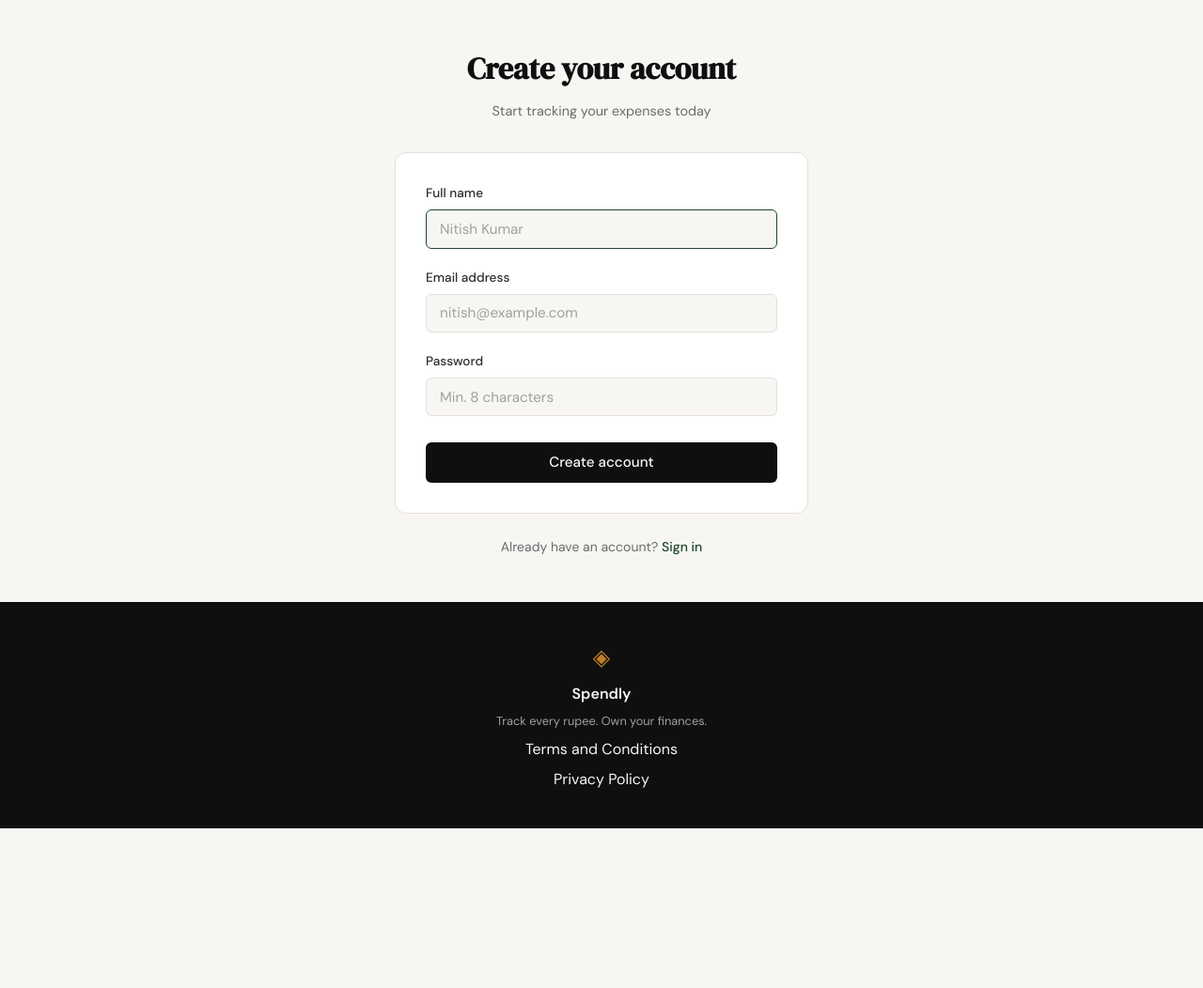
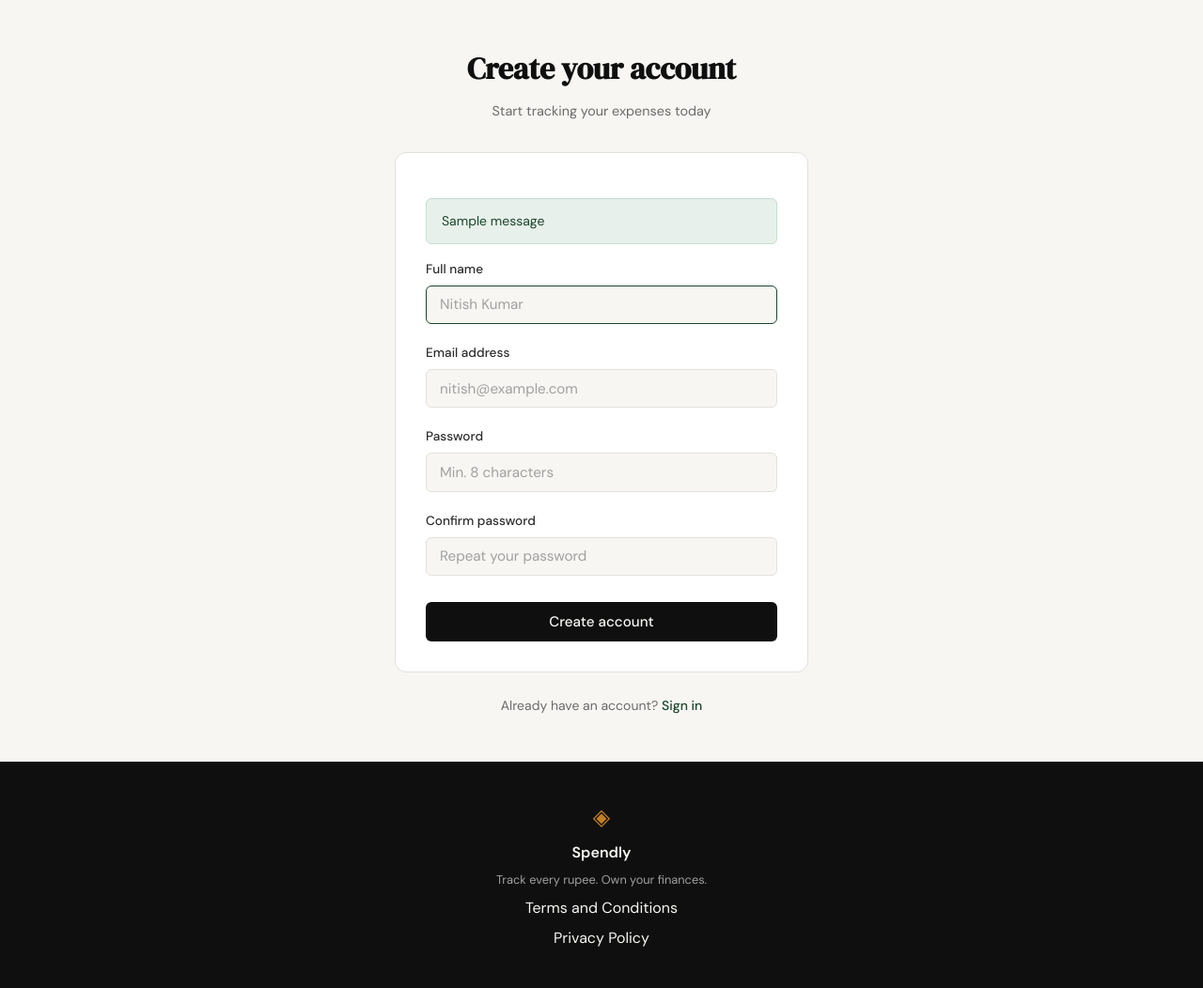
Before and after one commit to Gairolarishav/spendly, a Flask app: page /register in a window 1280 px wide. Shown: the part 61-1113 px from the top of the page at 94% size. Before the commit the page ends 943 px from the top, so only its background shows below. Run offline with Flask 3, Linux system fonts and the light colour scheme; one stand-in notice (Sample message) is shown.

Commit message:
add registration feature

```diff
--- a/app.py
+++ b/app.py
@@ -1,8 +1,9 @@
-from flask import Flask, render_template
-
-from database.db import get_db, init_db, seed_db
+from flask import Flask, render_template, flash, redirect, request, abort
+import sqlite3
+from database.db import get_db, init_db, seed_db, create_user
 
 app = Flask(__name__)
+app.secret_key = "dev-secret-key"
 
 with app.app_context():
     init_db()
@@ -18,9 +19,34 @@ def landing():
     return render_template("landing.html")
 
 
-@app.route("/register")
+@app.route("/register", methods=["GET", "POST"])
 def register():
-    return render_template("register.html")
+    if request.method == "GET":
+        return render_template("register.html")
+
+    if request.method != "POST":
+        abort(405)
+
+    name = request.form.get("name", "").strip()
+    email = request.form.get("email", "").strip()
+    password = request.form.get("password", "")
+    confirm_password = request.form.get("confirm_password", "")
+
+    if not name or not email or not password or not confirm_password:
+        flash("Please fill in all fields.", "error")
+        return render_template("register.html", name=name, email=email)
+
+    if password != confirm_password:
+        flash("Passwords do not match.", "error")
+        return render_template("register.html", name=name, email=email)
+
+    try:
+        create_user(name, email, password)
+        flash("Account created! Please sign in.", "success")
+        return redirect("/login")
+    except sqlite3.IntegrityError:
+        flash("Email already registered.", "error")
+        return render_template("register.html", name=name, email=email)
 
 
 @app.route("/login")
--- a/static/css/style.css
+++ b/static/css/style.css
@@ -541,6 +541,30 @@ a { color: inherit; text-decoration: none; }
 }
 
 /* ------------------------------------------------------------------ */
+/* Alerts                                                               */
+/* ------------------------------------------------------------------ */
+
+.alert {
+    padding: 0.75rem 1rem;
+    border-radius: var(--radius-sm);
+    font-size: 0.875rem;
+    margin: 1rem auto;
+    max-width: var(--auth-width);
+}
+
+.alert-error {
+    background: var(--danger-light);
+    color: var(--danger);
+    border: 1px solid #f5c6c2;
+}
+
+.alert-success {
+    background: var(--accent-light);
+    color: var(--accent);
+    border: 1px solid #c3dfd0;
+}
+
+/* ------------------------------------------------------------------ */
 /* Auth pages                                                          */
 /* ------------------------------------------------------------------ */
 
--- a/templates/register.html
+++ b/templates/register.html
@@ -13,27 +13,37 @@
         </div>
 
         <div class="auth-card">
-            {% if error %}
-            <div class="auth-error">{{ error }}</div>
-            {% endif %}
+            {% with messages = get_flashed_messages(with_categories=true) %}
+              {% if messages %}
+                {% for category, message in messages %}
+                  <div class="alert alert-{{ category }}">{{ message }}</div>
+                {% endfor %}
+              {% endif %}
+            {% endwith %}
 
-            <form method="POST" action="/register">
+            <form method="POST" action="{{ url_for('register') }}">
                 <div class="form-group">
                     <label for="name">Full name</label>
                     <input type="text" id="name" name="name"
                            class="form-input" placeholder="Nitish Kumar"
-                           required autofocus>
+                           value="{{ name|default('') }}" required autofocus>
                 </div>
                 <div class="form-group">
                     <label for="email">Email address</label>
                     <input type="email" id="email" name="email"
                            class="form-input" placeholder="nitish@example.com"
-                           required>
+                           value="{{ email|default('') }}" required>
                 </div>
                 <div class="form-group">
                     <label for="password">Password</label>
                     <input type="password" id="password" name="password"
                            class="form-input" placeholder="Min. 8 characters"
+                           required>
+                </div>
+                <div class="form-group">
+                    <label for="confirm_password">Confirm password</label>
+                    <input type="password" id="confirm_password" name="confirm_password"
+                           class="form-input" placeholder="Repeat your password"
                            required>
                 </div>
                 <button type="submit" class="btn-submit">Create account</button>
```
Also changed, not shown: database/db.py (+15 -0 lines), spendly.db.
